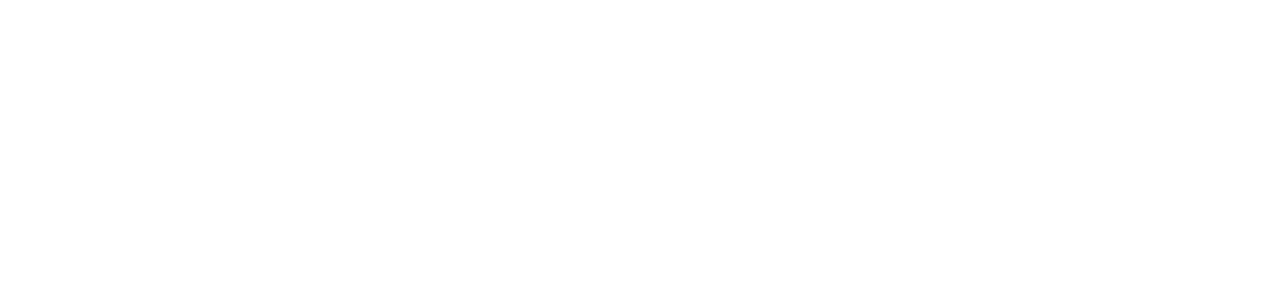
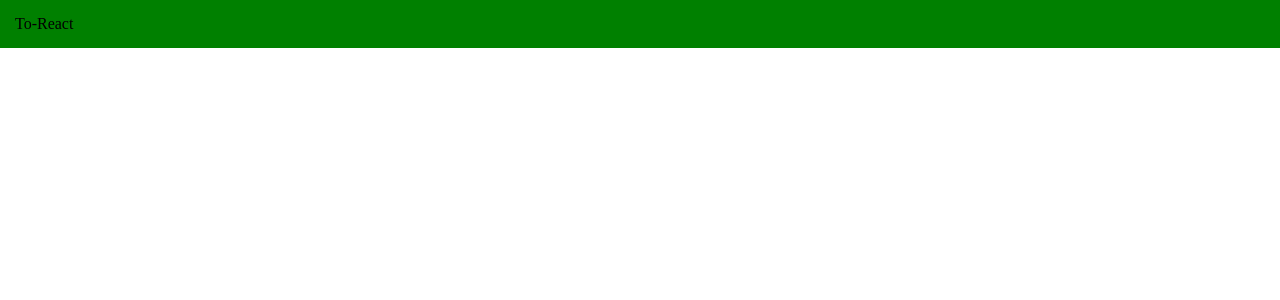
Before and after one commit to 0CottonBuds/react-to-do-list, a React (Vite) app: page / in a window 1280 px wide. Shown: the top 300 px of the page. Built offline with nearby package versions, Linux system fonts and the light colour scheme.

Commit message:
add footer, header, wip layout, changes in header, html, body css

```diff
--- a/src/App.css
+++ b/src/App.css
@@ -0,0 +1,12 @@
+html,body
+{
+    width: 100%;
+    height: 100%;
+    margin: 0px;
+    padding: 0px;
+    overflow-x: hidden;
+}
+.heading{
+  background-color: green;
+  padding: 15px;
+}
--- a/src/App.tsx
+++ b/src/App.tsx
@@ -1,5 +1,10 @@
+import Layout from "./Components/Layout";
 function App() {
-  return <></>;
+  return (
+    <div className="app">
+      <Layout></Layout>
+    </div>
+  );
 }
 
 export default App;
--- a/src/Components/Footer.tsx
+++ b/src/Components/Footer.tsx
@@ -1,3 +1,3 @@
 export default function Footer() {
-  return <footer>footer</footer>;
+  return <footer></footer>;
 }
--- a/src/Components/Header.tsx
+++ b/src/Components/Header.tsx
@@ -1,3 +1,3 @@
 export default function Header() {
-  return <header>Header</header>;
+  return <header className="heading">To-React</header>;
 }
--- a/src/Components/Layout.tsx
+++ b/src/Components/Layout.tsx
@@ -1,7 +1,13 @@
-interface props {
-  columns: number[];
+import Header from "./Header";
+import Footer from "./Footer";
+import Main from "./Main";
+
+export default function ScreenLayout() {
+  return (
+    <div className="screen-layout">
+      <Header></Header>
+      <Main></Main>
+      <Footer></Footer>
+    </div>
+  );
 }
-
-export default function Layout({ columns }: props) {
-  return <></>;
-}
--- /dev/null
+++ b/src/Components/Main.tsx
@@ -0,0 +1,3 @@
+export default function Main() {
+  return <></>;
+}
--- a/src/main.tsx
+++ b/src/main.tsx
@@ -1,6 +1,7 @@
 import React from "react";
 import ReactDOM from "react-dom/client";
 import App from "./App.tsx";
+import "./App.css";
 
 ReactDOM.createRoot(document.getElementById("root")!).render(
   <React.StrictMode>
```
Also changed, not shown: src/Components/LayoutColumn.tsx (deleted, +0 -7 lines).
